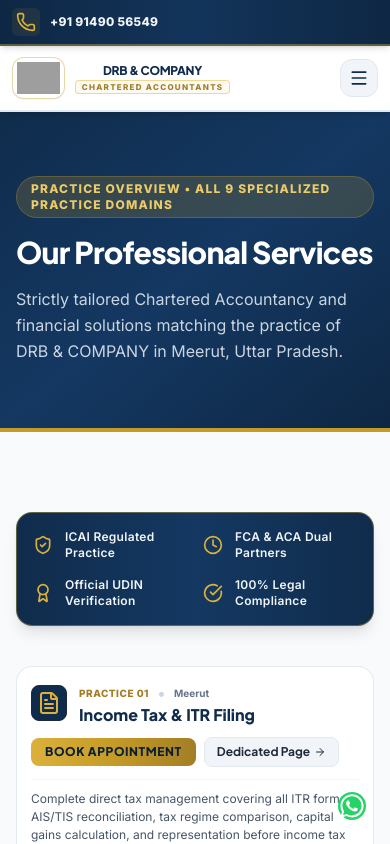
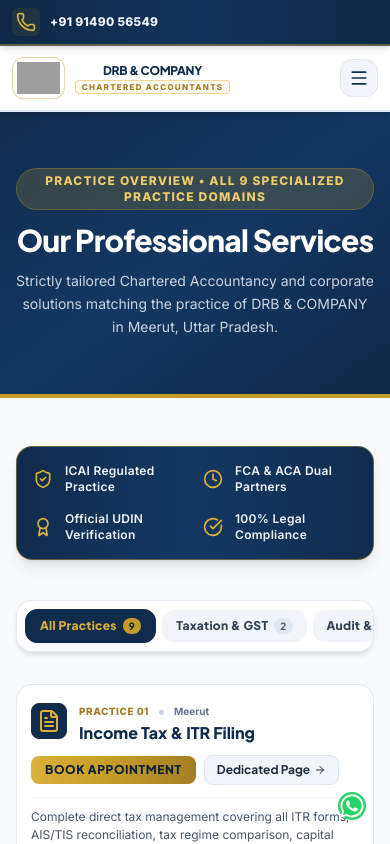
Before and after one commit to 7471ashish/CA-website-final, a React (Vite) app: page /services in a window 390 px wide. Shown: the top 844 px of the page. Built offline with nearby package versions, Linux system fonts and the light colour scheme; grey boxes are pictures that could not be loaded.

Commit message:
feat: add sticky interactive sub-service category filter tabs on Services page to eliminate scrolling

```diff
--- a/src/pages/ServicesPage.jsx
+++ b/src/pages/ServicesPage.jsx
@@ -1,6 +1,21 @@
-import React from 'react';
+import React, { useState } from 'react';
 import { Link, useOutletContext } from 'react-router-dom';
-import { ArrowRight, CheckCircle2, FileText, Building2, ShieldCheck, Briefcase, TrendingUp, Globe, PieChart, Award, FileCheck } from 'lucide-react';
+import {
+  ArrowRight,
+  CheckCircle2,
+  FileText,
+  Building2,
+  ShieldCheck,
+  Briefcase,
+  TrendingUp,
+  Globe,
+  PieChart,
+  Award,
+  FileCheck,
+  Heart,
+  Layers,
+  Sparkles
+} from 'lucide-react';
 import SEO from '../components/common/SEO';
 import { servicesData } from '../data/servicesData';
 import { siteConfig } from '../data/siteConfig';
@@ -16,10 +31,38 @@
   Globe: Globe,
   PieChart: PieChart,
   Award: Award,
+  Heart: Heart,
 };
+
+const categoryMap = {
+  'income-tax': 'tax',
+  'gst-services': 'tax',
+  'audit-assurance': 'audit',
+  'company-law': 'corporate',
+  'ngo-trust': 'ngo',
+  'trademark-ip': 'ip',
+  'networth-certificate': 'advisory',
+  'nri-tax': 'advisory',
+  'loan-project': 'advisory',
+};
+
+const filterTabs = [
+  { id: 'all', label: 'All Practices', count: 9 },
+  { id: 'tax', label: 'Taxation & GST', count: 2 },
+  { id: 'audit', label: 'Audit & Assurance', count: 1 },
+  { id: 'corporate', label: 'Company Law', count: 1 },
+  { id: 'advisory', label: 'Global Wealth & Loans', count: 3 },
+  { id: 'ngo', label: 'NGO & Trust', count: 1 },
+  { id: 'ip', label: 'Trademark & IP', count: 1 }
+];
 
 export default function ServicesPage() {
   const { onOpenConsultation } = useOutletContext();
+  const [activeCategory, setActiveCategory] = useState('all');
+
+  const filteredServices = activeCategory === 'all'
+    ? servicesData
+    : servicesData.filter(svc => categoryMap[svc.id] === activeCategory);
 
   return (
     <div>
@@ -29,35 +72,60 @@
         canonical="https://www.drbandcompany.com/services"
       />
       {/* Page Hero */}
-      <section className="bg-gradient-to-br from-[#102c4c] via-[#143862] to-[#0e2744] text-white py-16 border-b-4 border-gold-500">
-        <div className="max-w-7xl mx-auto px-4 sm:px-6 lg:px-8">
-          <span className="inline-block text-xs font-extrabold uppercase tracking-widest text-gold-300 bg-gold-500/20 border border-gold-500/30 px-3.5 py-1 rounded-full mb-4">
+      <section className="bg-gradient-to-br from-[#102c4c] via-[#143862] to-[#0e2744] text-white py-14 border-b-4 border-gold-500">
+        <div className="max-w-7xl mx-auto px-4 sm:px-6 lg:px-8 text-center sm:text-left">
+          <span className="inline-block text-xs font-extrabold uppercase tracking-widest text-gold-300 bg-gold-500/20 border border-gold-500/30 px-3.5 py-1 rounded-full mb-3">
             Practice Overview &bull; All 9 Specialized Practice Domains
           </span>
-          <h1 className="font-heading text-3xl sm:text-5xl font-extrabold text-white tracking-tight">
+          <h1 className="font-heading text-3xl sm:text-4xl lg:text-5xl font-extrabold text-white tracking-tight">
             Our Professional Services
           </h1>
-          <p className="text-base sm:text-lg text-slate-300 max-w-3xl mt-4 leading-relaxed">
-            Strictly tailored Chartered Accountancy and financial solutions matching the practice of {siteConfig.firmName} in {siteConfig.locationCity}, {siteConfig.locationState}.
+          <p className="text-sm sm:text-base text-slate-300 max-w-3xl mt-3 leading-relaxed">
+            Strictly tailored Chartered Accountancy and corporate solutions matching the practice of {siteConfig.firmName} in {siteConfig.locationCity}, {siteConfig.locationState}.
           </p>
         </div>
       </section>
 
       {/* Main Content */}
-      <section className="py-20 bg-slate-50 dark:bg-navy-950/60 transition-colors duration-200">
+      <section className="py-12 bg-slate-50 transition-colors duration-200">
         <div className="max-w-7xl mx-auto px-4 sm:px-6 lg:px-8">
 
           <TrustBanner />
 
-          {/* 8 Detailed Service Sections - Ultra-Compact & Easy to Browse */}
+          {/* Interactive Sub-Services Category Filter Pills (Zero Scrolling Solution) */}
+          <div className="sticky top-20 z-30 bg-white/95 backdrop-blur-md border border-slate-200 rounded-2xl p-2 sm:p-2.5 shadow-md mb-8 flex items-center gap-1.5 overflow-x-auto no-scrollbar">
+            {filterTabs.map((tab) => {
+              const isActive = activeCategory === tab.id;
+              return (
+                <button
+                  key={tab.id}
+                  onClick={() => setActiveCategory(tab.id)}
+                  className={`py-2 px-3.5 sm:px-4 rounded-xl text-xs sm:text-[13px] font-heading font-black tracking-wide whitespace-nowrap transition-all duration-200 flex items-center gap-1.5 cursor-pointer shrink-0 ${
+                    isActive
+                      ? 'bg-[#102c4c] text-gold-400 shadow-sm border border-[#102c4c]'
+                      : 'bg-slate-100 hover:bg-slate-200 text-slate-700 hover:text-[#102c4c]'
+                  }`}
+                >
+                  <span>{tab.label}</span>
+                  <span className={`text-[10px] px-1.5 py-0.2 rounded-full font-bold ${
+                    isActive ? 'bg-gold-500 text-navy-950' : 'bg-slate-200 text-slate-600'
+                  }`}>
+                    {tab.count}
+                  </span>
+                </button>
+              );
+            })}
+          </div>
+
+          {/* Filtered Compact Service Cards */}
           <div className="space-y-4 sm:space-y-5">
-            {servicesData.map((svc) => {
+            {filteredServices.map((svc) => {
               const Icon = iconMap[svc.iconName] || FileText;
               return (
                 <div
                   key={svc.id}
                   id={svc.id}
-                  className="bg-white border border-slate-200/90 rounded-2xl p-3.5 sm:p-5 shadow-xs hover:border-gold-400/80 transition-all duration-200 scroll-mt-20"
+                  className="bg-white border border-slate-200/90 rounded-2xl p-3.5 sm:p-5 shadow-xs hover:border-gold-400/80 transition-all duration-200 scroll-mt-24"
                 >
                   {/* Top Bar: Icon, Title & Actions */}
                   <div className="flex flex-col sm:flex-row items-start sm:items-center justify-between gap-3 pb-3 border-b border-slate-100">
@@ -86,7 +154,6 @@
                       >
                         Book Appointment
                       </button>
-                      {svc.detailPath.startsWith('/') && !svc.detailPath.includes('#') && (
                       <Link
                         to={svc.detailPath}
                         className="py-1.5 px-3 rounded-lg bg-slate-100 hover:bg-slate-200 text-slate-800 font-heading font-bold text-xs text-center transition-colors border border-slate-200 flex items-center gap-1 shrink-0"
@@ -94,7 +161,6 @@
                         <span>Dedicated Page</span>
                         <ArrowRight className="w-3 h-3" />
                       </Link>
-                      )}
                     </div>
                   </div>
 
@@ -103,7 +169,7 @@
                   </p>
 
                   <div className="grid grid-cols-1 lg:grid-cols-2 gap-3 pt-1">
-                    {/* Deliverables (Compact 2-Column Grid) */}
+                    {/* Deliverables (Compact 2-Column Grid with Dark Borders) */}
                     <div className="bg-slate-50/90 border-2 border-slate-300 rounded-xl p-3.5 sm:p-4 shadow-sm flex flex-col justify-between">
                       <div>
                         <h3 className="font-heading text-xs sm:text-[13px] font-black uppercase tracking-wider text-gold-600 pb-2 border-b border-gold-300 mb-2.5 flex items-center gap-1.5">
```
Lines whose indentation alone changed are shown as unchanged.
